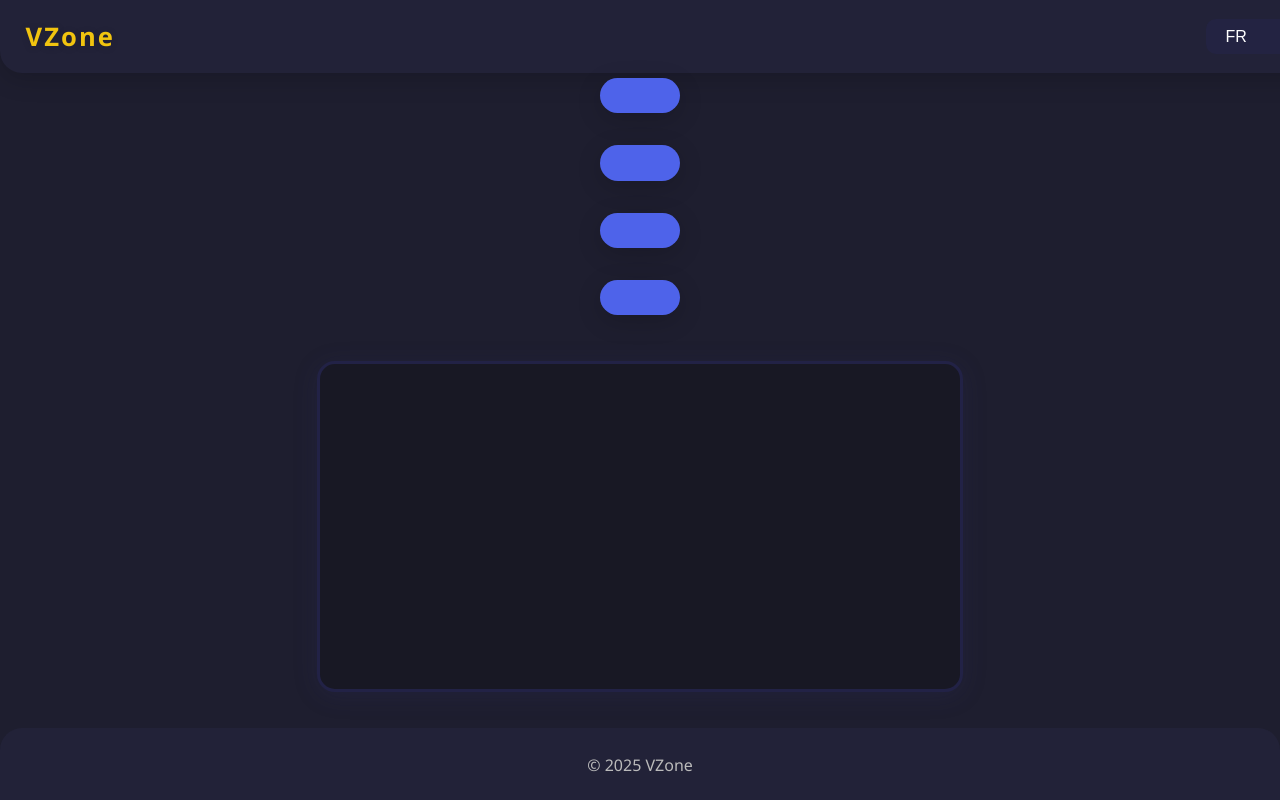
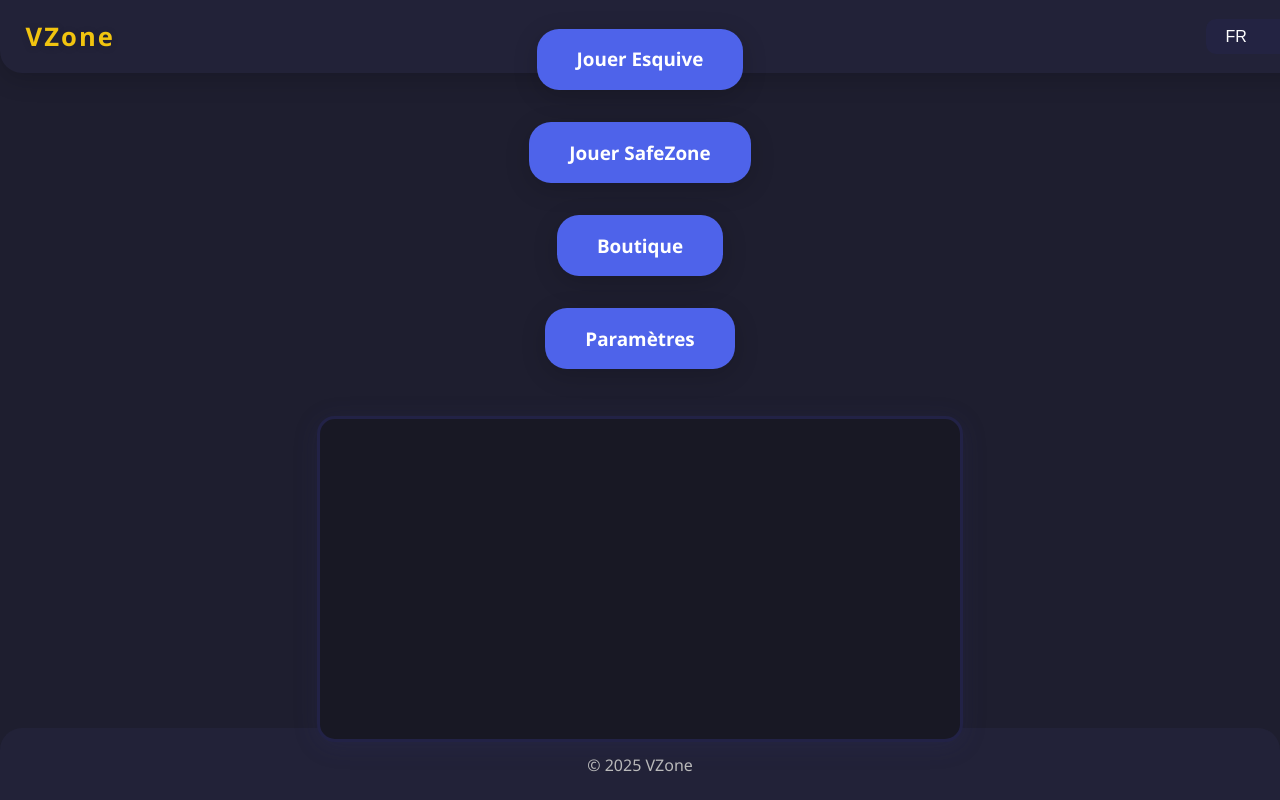
Before and after one commit to hystvblod/Vzone, a plain HTML site: page index.html in a window 1280 px wide. Drawn offline with Linux system fonts and the light colour scheme.

Commit message:
Add fallback labels for main menu buttons

```diff
--- a/index.html
+++ b/index.html
@@ -15,10 +15,10 @@
 
   <main>
     <div class="menu-principal">
-      <button id="playEsquive" class="main-button"></button>
-      <button id="playSafeZone" class="main-button"></button>
-      <button id="shopButton" class="main-button"></button>
-      <button id="settingsButton" class="main-button"></button>
+      <button id="playEsquive" class="main-button">Jouer Esquive</button>
+      <button id="playSafeZone" class="main-button">Jouer SafeZone</button>
+      <button id="shopButton" class="main-button">Boutique</button>
+      <button id="settingsButton" class="main-button">Paramètres</button>
     </div>
 
     <!-- Zone de jeu -->
```
